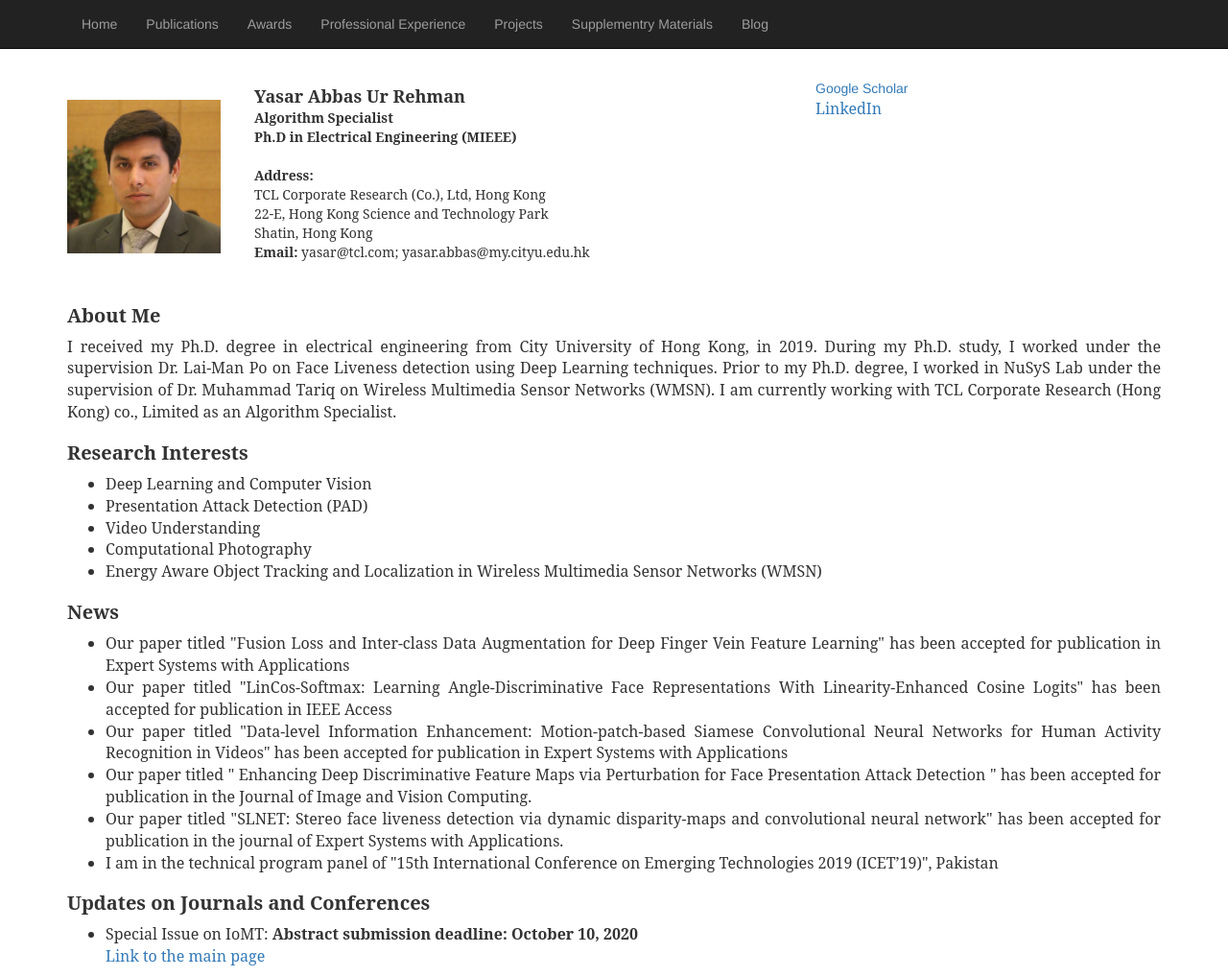
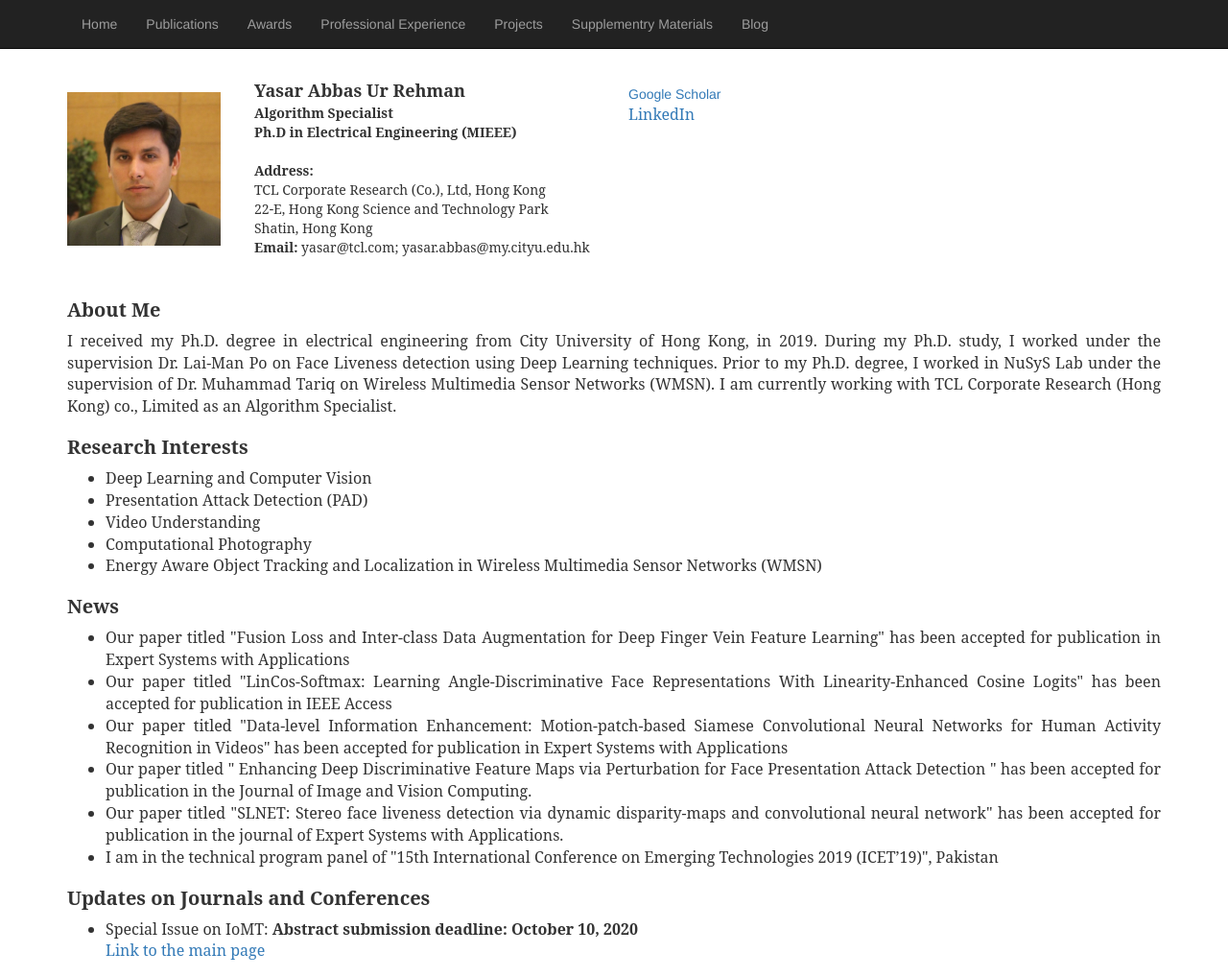
Before and after one commit to yasar-rehman/yasar, a Jekyll site: the page built from index.html, in a window 1280 px wide. Shown: the whole page at 96% size. Built offline with Jekyll 4.4.1, drawn with Linux system fonts in a browser that asks for light colours; some web fonts are replaced.

Commit message:
Update index.html

```diff
--- a/index.html
+++ b/index.html
@@ -7,10 +7,10 @@
 <div class="row">
 	<!-- Entries Column -->
 		     <div class=col-md-2 pull-left">
-			  <div style="margin-top:20%;"><img class="img-responsive" src="images/my_profile.jpg" alt="" style="width:160px;height:160px;">
+			  <div style="margin-top:15%;"><img class="img-responsive" src="images/my_profile.jpg" alt="" style="width:160px;height:160px;">
 			  </div>
 			</div>
-			<div class=col-md-6 pull-right">
+			<div class=col-md-4 pull-right">
 			        <div style="margin-top:3%; font-family: 'Serif', Times New Roman; font-size: 18px;"><b>Yasar Abbas Ur Rehman</b></div>
 			     	<div style="text-align:justify; font-family: 'Serif', Times New Roman; font-size:16x;"><b>Algorithm Specialist</b></div>
 				<div style="text-align:justify; font-family: 'Serif', Times New Roman; font-size:16x;"><b>Ph.D in Electrical Engineering (MIEEE)</b></div><br>
@@ -24,7 +24,7 @@
                 		</p>
 				</div>
 			     </div>
-			<div class=col-md-4 pull-right">
+			<div class=col-md-6 pull-right">
 				<div style=margin-top:3%;"font-family: 'Serif', Times New Roman; font-size: 16px"><a href="https://scholar.google.com/citations?user=hDKFeWEAAAAJ&hl=en">Google Scholar</a></div>
              			<div style="font-family: 'Serif', Times New Roman; font-size: 16px"><a href="https://www.linkedin.com/in/yasssukhan/">LinkedIn</a></div>
             		</div>
```
